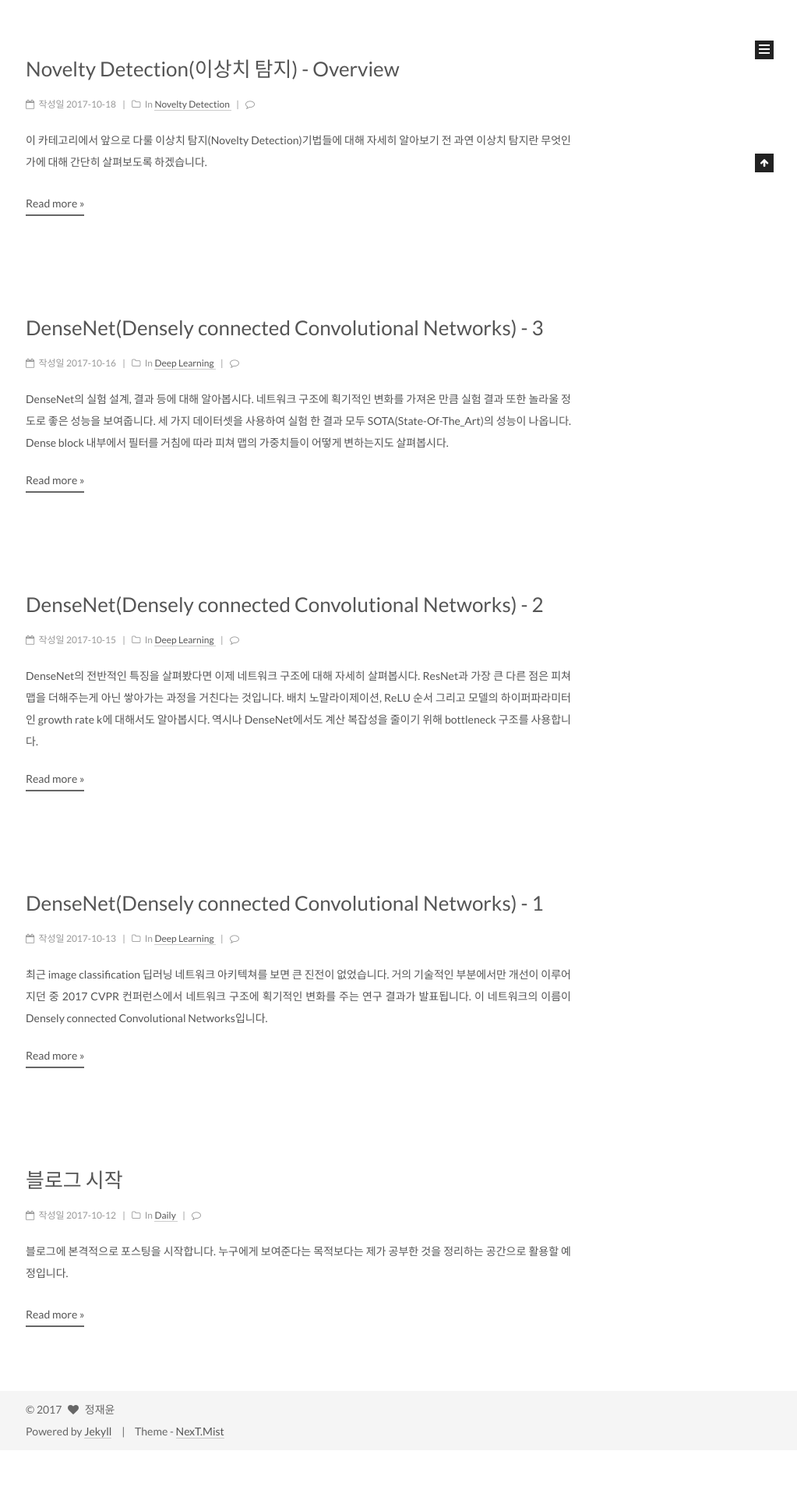
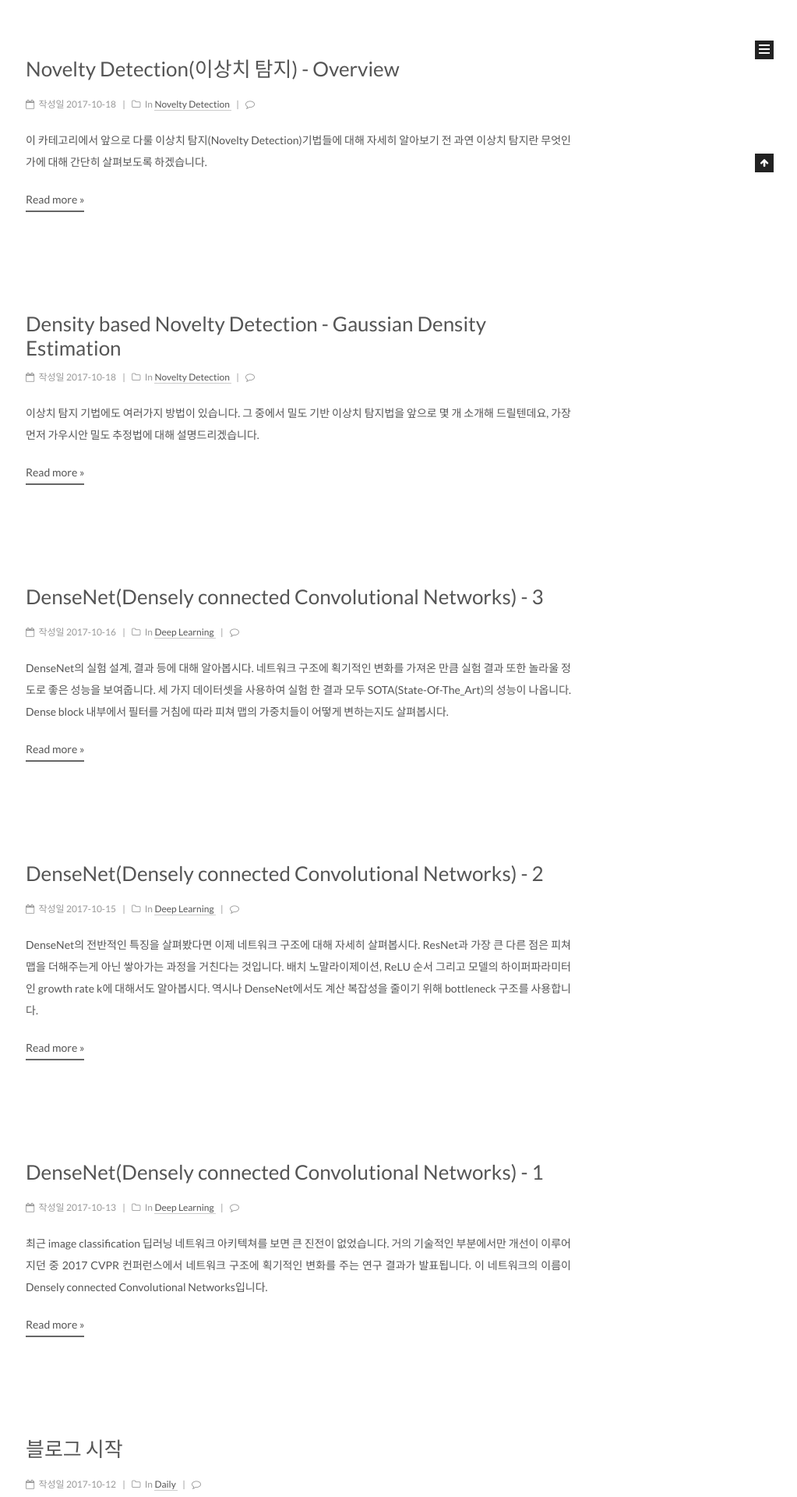
Before and after one commit to Jayhey/Jayhey.github.io, a Jekyll site: the page built from index.html, in a window 1280 px wide. Shown: the part 779-2699 px from the top of the page at 78% size, without its empty margins (257-1280 px from the left). Built offline with Jekyll 4.4.1, drawn with Linux system fonts in a browser that asks for light colours; the list of posts is cut into pages by our own code; comment, search, counter and statistics services are not loaded; before the commit the page ends 2639 px from its top, so only the background shows below that; some of the changed lines change nothing that is shown.

Commit message:
Gaussian density estimation

```diff
--- /dev/null
+++ b/_posts/2017-10-18-Novelty_detection_Gaussian.md
@@ -0,0 +1,114 @@
+---
+title: Density based Novelty Detection - Gaussian Density Estimation
+description: 이상치 탐지 기법에도 여러가지 방법이 있습니다. 그 중에서 밀도 기반 이상치 탐지법을 앞으로 몇 개 소개해 드릴텐데요, 가장 먼저 가우시안 밀도 추정법에 대해 설명드리겠습니다.
+category: Novelty Detection
+tags:
+- Gaussian density estimation
+- novelty detection
+---
+
+
+시작하기 전에 앞서 이 글은 고려대학교 강필성 교수님의 Business Analytics 강의를 정리했음을 밝힙니다.
+
+
+# Density-based Novelty Detection
+
+## Purpose
+
+밀도 기반 이상치 탐지법이란 데이터의 분포를 사용하여 이상치를 찾아내는 방법입니다. 기존에 존재하는 데이터 분포를 사용하여 데이터에 맞는 분포를 추정을 합니다. 이를 통해 분포를 추정하면 기존 데이터 중에서도 이상치를 찾아낼 수 있고, 새로운 데이터가 들어와도 그대로 추정한 분포에 집어넣으면 이상치인지 확인할 수 있습니다.
+
+
+![Imgur](https://i.imgur.com/YcugOBe.png)
+
+위 그림을 예시로 들어보면 낮은 밀도 부분에 있는 데이터(빨간 부분)는 이상치입니다.
+결론적으로 이 방법론들의 목적은 **데이터를 사용하여 추정한 분포를 가지고 이상치를 탐지하는 것**이라고 할 수 있습니다. 기존 데이터로 분포를 "학습" 시키고 새로운 데이터가 들어와도 적용이 가능한 점을 보면 지도학습(supervised learning)의 일종이라고 볼 수도 있습니다.
+
+앞으로 총 5개의 밀도 기반 이상치 탐지 기법들을 살펴보도록 하겠습니다.
+
+- Gaussian Density Estimation
+- Mixture of Gaussian Density Estimation
+- Kernel-density Estimation
+- Parzen Window Density Estimation
+- Local Outlier Factors(LOF)
+
+# Gaussian Density Estimation
+
+먼저 살펴볼 방법론은 가우시안 밀도 추정입니다. 이는 데이터가 하나의 정규 분포를 따른다고 가정하고 사용하는 방법론입니다.
+
+![Imgur](https://i.imgur.com/o0wdkoW.png)
+
+$$p(x)=\frac { 1 }{ { (2\pi ) }^{ d/2 }{ |\sum  | }^{ 1/2 } } exp[\frac { 1 }{ 2 } (x-\mu )^{ T }{ \sum   }^{ -1 }(x-\mu )]$$
+$$\mu =\frac { 1 }{ 2 } \sum _{ { x }_{ i }\in X^{ + } }^{  }{ { x }_{ i } } (mean\quad vector),\quad \sum  =\frac { 1 }{ 2 } \sum _{ { x }_{ i }\in X^{ + } }^{  }{ ({ x }_{ i }-\mu )({ x }_{ i }-\mu )^{ T } }, \quad (covariance\quad matrix)$$
+
+위 식에서 ${ X }^{ + }$는 정상 영역인 부분을 뜻합니다.
+
+## Advantages
+
+가우시안 밀도 추정은 두 가지 장점이 있습니다. 먼저 데이터를 스케일링하는데 있어서 민감하지 않습니다.
+
+$$\frac { 1 }{ 2 } (x-\mu )^{ T }{ \sum   }^{ -1 }(x-\mu )$$
+
+확률값 $p(x)$를 구하는 식에서 exp 뒤에 있는 부분이 마할라노비스 거리를 구하는 식입니다. 이는 데이터의 각 변수 별 분산을 고려해서 거리를 구하게 해줍니다. 즉, 데이터를 스케일링하지 않아도 어차피 분산까지 고려한다는 말과 같습니다.
+
+두 번째로 식 자체가 주어져 있기 때문에 추가적인 분석이 가능합니다. $p(X)$를 미분을 하는 등 여러 방법을 사용해서 최적의 임계값을 분석적으로 계산이 가능할 수 있습니다.
+
+## Maximum likelihood estimation
+
+고등학교에서는 정규분포에 대해 언급하긴 하지만 왜 이 정규분포의 평균이 $\mu$이고 분산이 ${ \sigma  }^{ 2 }$인지는 알려주지 않습니다. 교육과정이 아니기에 스리슬쩍 넘어가는게 보통입니다. 이제 최대 우도 추정법(Maximum Likelihood Estimation)으로 이를 증명해보겠습니다.
+
+<div align="center">
+<a href="https://imgur.com/gofjkS6"><img src="https://i.imgur.com/gofjkS6.png" width="450px"/></a></div>
+
+위에서 파란색과 빨간색 정규분포가 있다고 가정하고 x자는 데이터의 위치라고 해봅시다. 그렇다면 데이터가 파란색 분포를 따른다고 할 때와 주황색 분포를 따른다고 할 때 언제 더 설득력이 있을까요? 주황색 분포를 따른다고 할 떄가 더 설득력이 있다고 할 수 있습니다. 그림에서 x자의 데이터를 주황색 정규분포 식에 집어넣으면 $p(x)$값이 나옵니다. **이 값들을 곱했을 때 가장 최대가 되는 분포가 가장 맞는 정규분포라고 할 수 있습니다.** 이를 식으로 표현하면 다음과 같습니다. 1차원 데이터 기준으로 설명하도록 하겠습니다.
+
+$$L=\prod _{ i=1 }^{ N }{ P({ x }_{ i }|\mu ,{ \sigma  }^{ 2 }) } =\prod _{ i=1 }^{ N }{ \frac { 1 }{ \sqrt { 2\pi  } \sigma  } exp(-\frac { ({ x }_{ i }-\mu )^{ 2 } }{ 2{ \sigma  }^{ 2 } } ) } $$
+$$\log { L } =-\frac { 1 }{ 2 } \sum _{ i=1 }^{ N }{ \frac { ({ x }_{ i }-\mu )^{ 2 } }{ { \sigma  }^{ 2 } }  } -\frac { N }{ 2 } \log { (2\pi { \sigma  }^{ 2 }) } $$
+
+
+이제 식을 더 쉽게 다루기 위해서 $\gamma =\frac { 1 }{ { \sigma  }^{ 2 } } $로 치환해서 식을 더 써보도록 하겠습니다.
+
+
+$$\log { L } =-\frac { 1 }{ 2 } \sum _{ i=1 }^{ N }{ \gamma ({ x }_{ i }-\mu )^{ 2 } } -\frac { N }{ 2 } \log { (2\pi ) } +\frac { N }{ 2 } log(\gamma )$$
+$$\frac { \partial log{ L } }{ \partial \mu  } =\gamma \sum _{ i=1 }^{ N }{ ({ x }_{ i }-\mu ) } =0\quad \rightarrow \quad \mu =\frac { 1 }{ N } \sum _{ i=1 }^{ N }{ { x }_{ i } } $$
+$$\frac { \partial log{ L } }{ \partial \gamma  } =-\frac { 1 }{ 2 } \sum _{ i=1 }^{ N }{ ({ x }_{ i }-\mu )^{ 2 } } +\frac { N }{ 2\gamma  } =0\quad \rightarrow \quad { \sigma  }^{ 2 }=\frac { 1 }{ N } \sum _{ i=1 }^{ N }{ { (x }_{ i }-\mu )^{ 2 } } $$
+
+우리가 아는 식이 드디어 나왔습니다! $\mu$와 $ { \sigma  }^{ 2 }$이 최대 우도 추정법으로 추정한 정규분포의 평균과 분산이라는게 증명됬습니다.
+
+결국 핵심은 $log-likelihood$가 convex이므로 1차 도함수로 최적값을 찾을 수 있다는 것입니다.
+
+
+## covariance matrix type
+
+가우시안 밀도 추정에서 사용하는 식은 다음과 같습니다.
+
+$$\mu =\frac { 1 }{ N } \sum _{ i=1 }^{ N }{ { x }_{ i } } ,\quad \sum  =\frac { 1 }{ N } \sum _{ i=1 }^{ N }{ { (x }_{ i }-\mu ){ { (x }_{ i }-\mu ) }^{ T } } $$
+
+위 식에서 $\sum$는 원래대로라면 공분산 행렬 자체를 써야하지만, 여러가지 문제점이 발생할 수 있기에 다음과 같은 방법으로 공분산 행렬을 바꿔서 적용하게 됩니다.
+
+
+
+### Spherical
+
+$${ \sigma  }^{ 2 }=\frac { 1 }{ d } \sum _{ i=1 }^{ d }{ { \sigma  }^{ 2 } } ,\quad \sum  ={ \sigma  }^{ 2 }\left[ \begin{matrix} 1 & \cdots  & 0 \\ \vdots  & \ddots  & \vdots  \\ 0 & \cdots  & 1 \end{matrix} \right] $$
+
+각 변수 별 분산을 전부 평균으로 놓고 단위행렬에다가 곱해서 분산으로 사용합니다. 이렇게 추정하면 diagonal matrix가 대각선이 전부 같은 값을 가지기 때문에 항상 정규분포 모양이 원이 나오게 됩니다.
+오른쪽 등고선 그래프를 보면 전부 원으로 나오는 것을 확인할 수 있습니다.
+
+![Imgur](https://i.imgur.com/vZWtNIk.png)
+
+### Diagonal
+
+$$\sum  =\left[ \begin{matrix} { { \sigma  } }_{ 1 }^{ 2 } & \cdots  & 0 \\ \vdots  & \ddots  & \vdots  \\ 0 & \cdots  & { { \sigma  } }_{ d }^{ 2 } \end{matrix} \right] $$
+
+이번에는 diagonal type입니다. spherical보다 좀 더 엄격하게 보는 방법입니다. 축이 틀어지지는 않지만(각 변수별로 수직) 값이 다르기 때문에 축 길이는 다르게 됩니다.
+
+
+![Imgur](https://i.imgur.com/VAIKKYd.png)
+
+### Full
+
+$$\sum  =\left[ \begin{matrix} { \sigma  }_{ 11 } & \cdots  & { \sigma  }_{ 11 } \\ \vdots  & \ddots  & \vdots  \\ { \sigma  }_{ d1 } & \cdots  & { \sigma  }_{ dd } \end{matrix} \right] $$
+
+Full type은 공분산을 전부 고려합니다. 이렇게 고려하면 축이 기울어지게 됩니다. 여기까지 설명을 보시면 왜 굳이 무조건 full을 안쓰고 다른 타입의 공분산 행렬을 쓰는지 이해가 안가시는 분들도 계실 겁니다. 이는 변수가 너무 많아지면 공분산 행렬이 singular matrix가 되어서 역행렬을 구하지 못하게 되기 때문입니다. 이런 위험성이 있기 때문에 보통은 spherical을 많이 사용하며 실제 성능도 괜찮게 나옵니다.
+
+![Imgur](https://i.imgur.com/ic7e1Nx.png)
--- a/_posts/2017-10-18-Novelty_detection_overview.md
+++ b/_posts/2017-10-18-Novelty_detection_overview.md
@@ -1,6 +1,6 @@
 ---
 title: Novelty Detection(이상치 탐지) - Overview
-description:
+description: 이 카테고리에서 앞으로 다룰 이상치 탐지(Novelty Detection)기법들에 대해 자세히 알아보기 전 과연 이상치 탐지란 무엇인가에 대해 간단히 살펴보도록 하겠습니다.
 category: Novelty Detection
 tags:
 - overview
```
